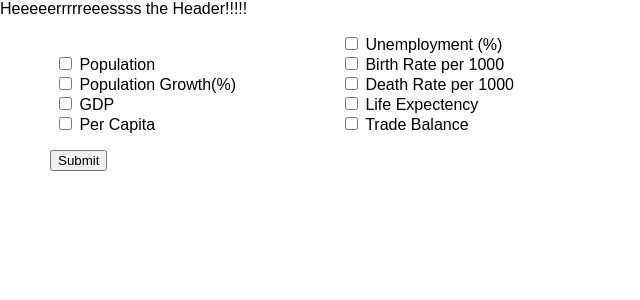
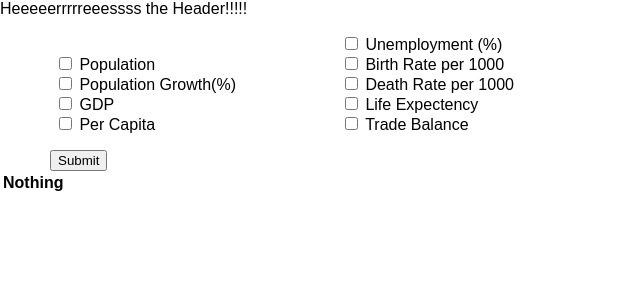
Before and after one commit to MyNameIsSpencer/country_proj, a React (Create React App) app: page /globalanalytics in a window 1280 px wide. Both pictures are taken after a click on the button "Submit". Shown: the top 300 px of the page, without its empty margins (0-640 px from the left). Built offline with nearby package versions, Linux system fonts and the light colour scheme.

Commit message:
print headings

```diff
--- a/src/Components/CorrMatrix.js
+++ b/src/Components/CorrMatrix.js
@@ -52,7 +52,7 @@ export default class CorrMatrix extends Component {
     lister.map(indicator =>
       this.getIndicators(indicator)
     );
-    console.log(this.state.dataArray);
+    this.setState({ headingsSwitch: 1 });
   }
 
   getIndicators(indicator) {
@@ -66,10 +66,26 @@ export default class CorrMatrix extends Component {
     });
   }
 
+
+
+  // return this.state.selectedCountries.map( country => {
+  //   return (
+  //     <li key={country.id}>
+  //       <SoloCountry code={country.code} name={country.name}/>
+  //     </li>
+  //   )
+  // });
+
   renderHeadings() {
     let headingsList = this.state.dataArray
     if(this.state.headingsSwitch) {
-
+      return headingsList.map(obj => {
+        return (
+          <th key={obj.id}>
+            {obj.name}
+          </th>
+        )
+      })
     }
   }
 
@@ -119,9 +135,8 @@ export default class CorrMatrix extends Component {
         <table>
           <tbody>
             <tr>
-              <th>
-                {this.renderHeadings()}
-              </th>
+              <th> Nothing </th>
+              {this.renderHeadings()}
             </tr>
             <tr>
             </tr>
```
